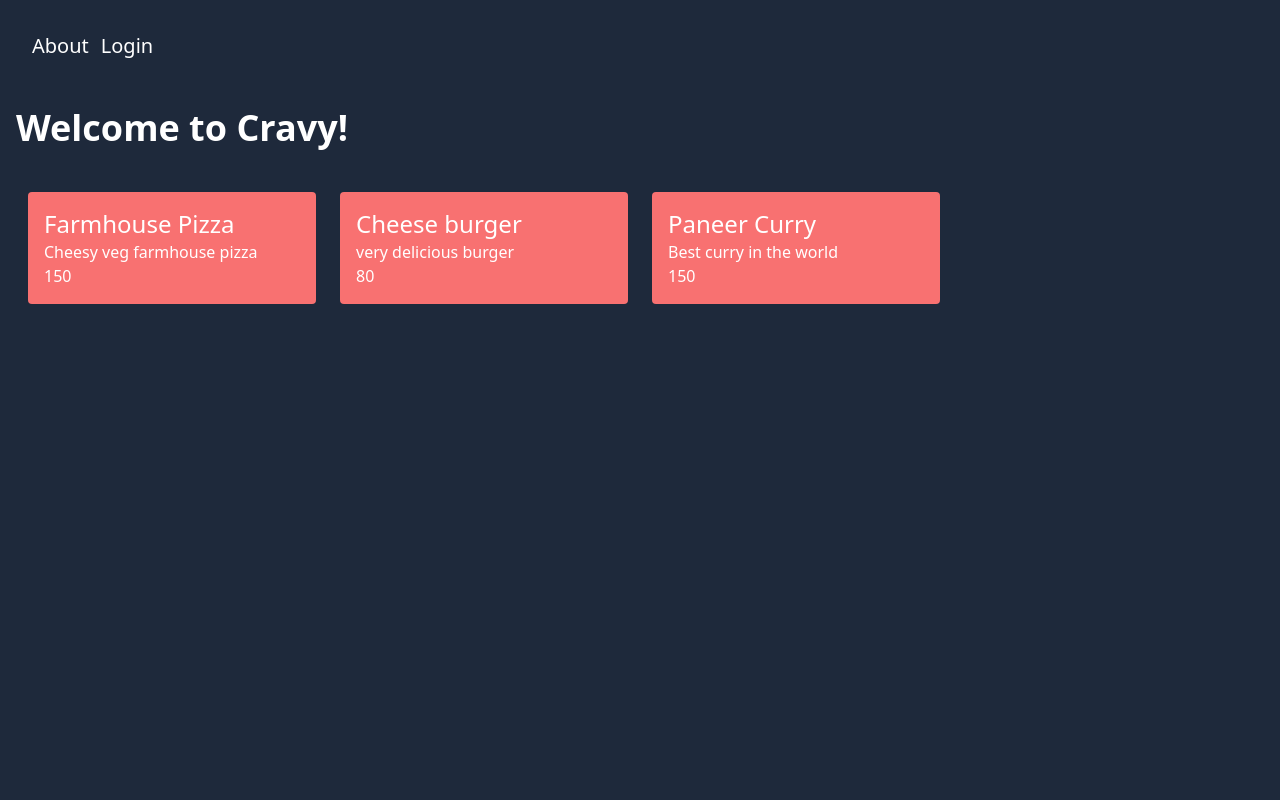
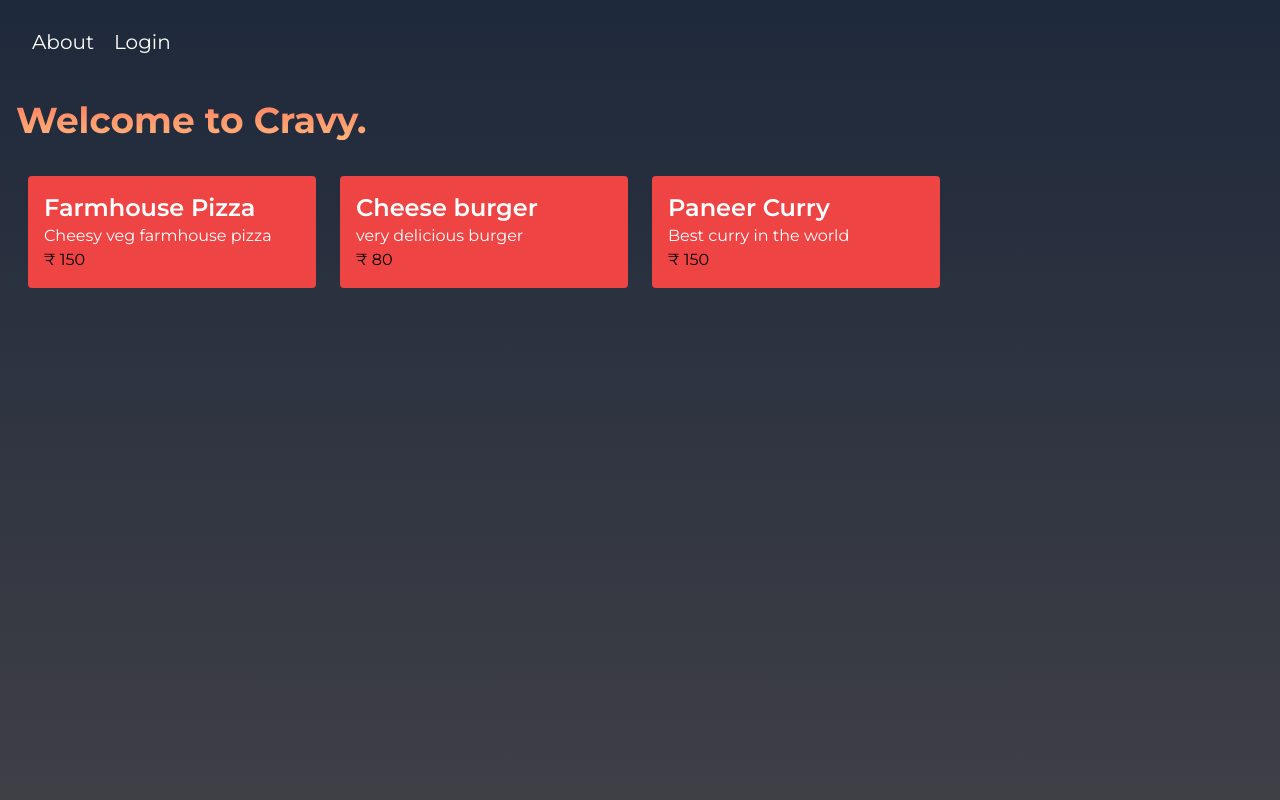
Before and after one commit to chriswilder3/Cravy-Django-FoodCartApp, a Django app: page /food/ in a window 1280 px wide. Run offline with Django 5.2, Linux system fonts and the light colour scheme; data comes from the database, SQL or seed files in the repository; some libraries are stand-ins or nearby versions.

Commit message:
created item_details view

```diff
--- a/food/templates/index.html
+++ b/food/templates/index.html
@@ -6,10 +6,32 @@
     <meta name="viewport" content="width=device-width, initial-scale=1.0">
     <title>Document</title>
     <script src="https://cdn.tailwindcss.com"></script>
+    <link rel="preconnect" href="https://fonts.googleapis.com">
+    <link rel="preconnect" href="https://fonts.gstatic.com" crossorigin>
+    <link href="https://fonts.googleapis.com/css2?family=Montserrat:ital,wght@0,100..900;1,100..900&display=swap" rel="stylesheet">
+    <link rel="preconnect" href="https://fonts.googleapis.com">
+    <link rel="preconnect" href="https://fonts.gstatic.com" crossorigin>
+    <link href="https://fonts.googleapis.com/css2?family=DM+Sans:ital,opsz,wght@0,9..40,100..1000;1,9..40,100..1000&family=Montserrat:ital,wght@0,100..900;1,100..900&display=swap" rel="stylesheet">
+    <style>
+        body{
+            font-family: "Montserrat", sans-serif;
+            /* font-family: "DM Sans", sans-serif; */
+
+
+        }
+        .welcome{
+            background:linear-gradient(to bottom, #ff7e5f, #feb47b);
+            -webkit-background-clip: text;
+            -webkit-text-fill-color: transparent;
+        }
+    </style>
 </head>
-<body class="bg-slate-800  text-white flex flex-col ">
 
-    <nav class="flex flex-row m-4 p-4 text-xl gap-3">
+
+<body class=" text-white flex flex-col bg-gradient-to-b from-slate-800 to-zinc-700 bg-no-repeat
+    min-h-screen">
+    <!-- bg-gradient-to-b from-slate-800 to-zinc-700 bg-no-repeat -->
+    <nav class="flex flex-row m-4 px-4 py-3 text-xl gap-5">
         <a href="">
             About
         </li>
@@ -18,19 +40,21 @@
         </a>
     </nav>
 
-    <h1 class=" text-4xl m-4 font-bold">
-        Welcome to Cravy!
+    <h1 class="welcome text-4xl  m-4 mb-2 font-bold m ">
+        Welcome to Cravy.
     </h1>
 
-    <div class=" m-4 grid grid-cols-4">
+    <div class=" m-4 grid grid-cols-4 justify-center items-center ">
 
             {% for item in items %}
-            <div class=" bg-red-400 m-3 p-4 rounded">
-                <a href="">
-                    <p class="text-2xl"> {{item.name}} </p>
+
+            <div class="bg-red-500  m-3 p-4 rounded">
+                <!-- bg-gradient-to-b from-red-500 to-orange-500 -->
+                <a href=" {% url 'item_details' item.id %}">
+                    <p class="text-2xl font-semibold"> {{item.name}} </p>
 
                     <p> {{item.description}}</p>
-                    <p> {{item.price}} </p>
+                    <p class=" text-black"> &#8377 {{item.price}} </p>
                 </a>
             </div>
             {% endfor %}
--- a/food/urls.py
+++ b/food/urls.py
@@ -3,5 +3,6 @@ from . import views
 
 urlpatterns = [
     path('', views.home, name='home'),
-    path('item/', views.item, name = 'item')
+    path('item/', views.item, name = 'item'),
+    path('item_details/<int:id>', views.item_details, name='item_details'),
 ]
--- a/food/views.py
+++ b/food/views.py
@@ -10,7 +10,15 @@ def home(request):
     context = {
         'items':items,
     }
+    # print(items.values())
     return render(request, 'index.html', context)
 
 def item(request):
     return HttpResponse('Items')
+
+def item_details( request, id):
+    item = Item.objects.get(id =id)
+    context = {
+        'item':item,
+    }
+    render( request, 'item_details.html', context)
```
Also changed, not shown: index1.png (added), index2.png (added).
